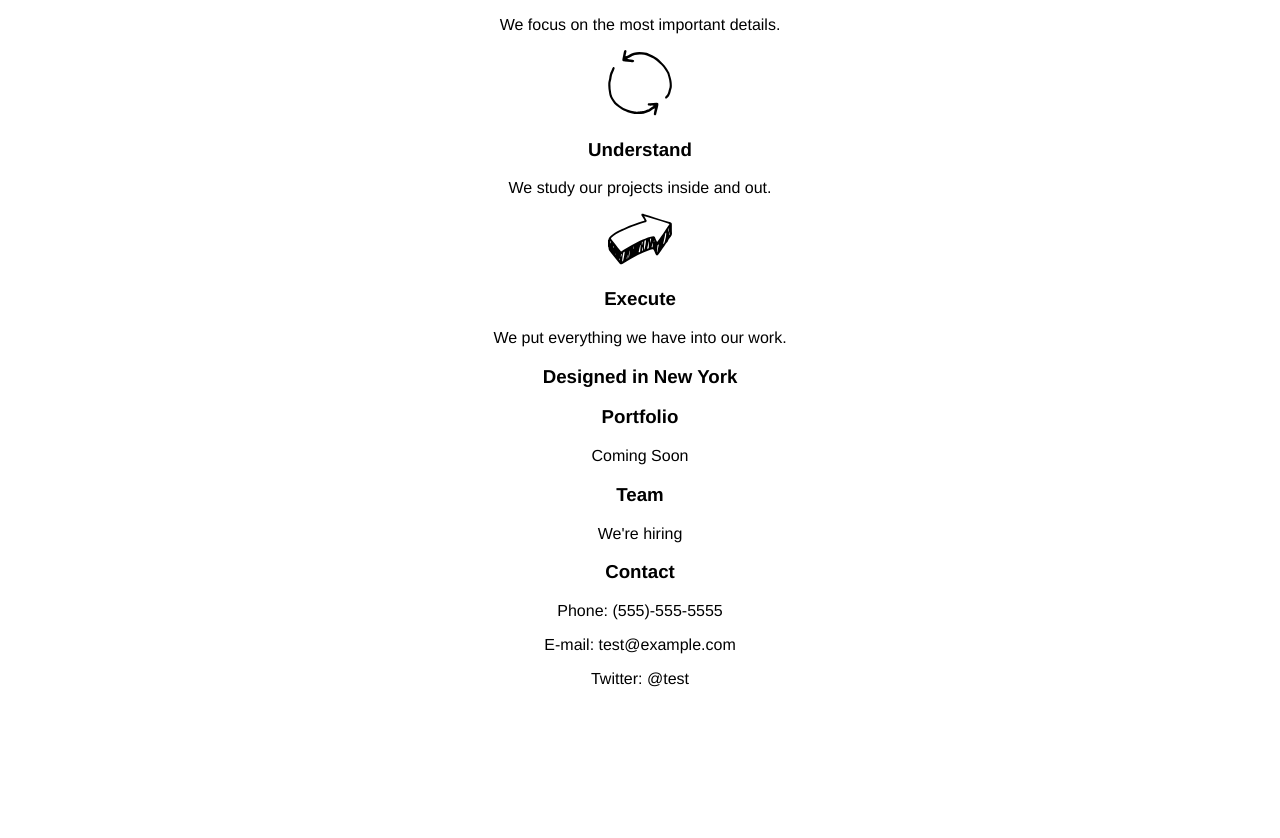
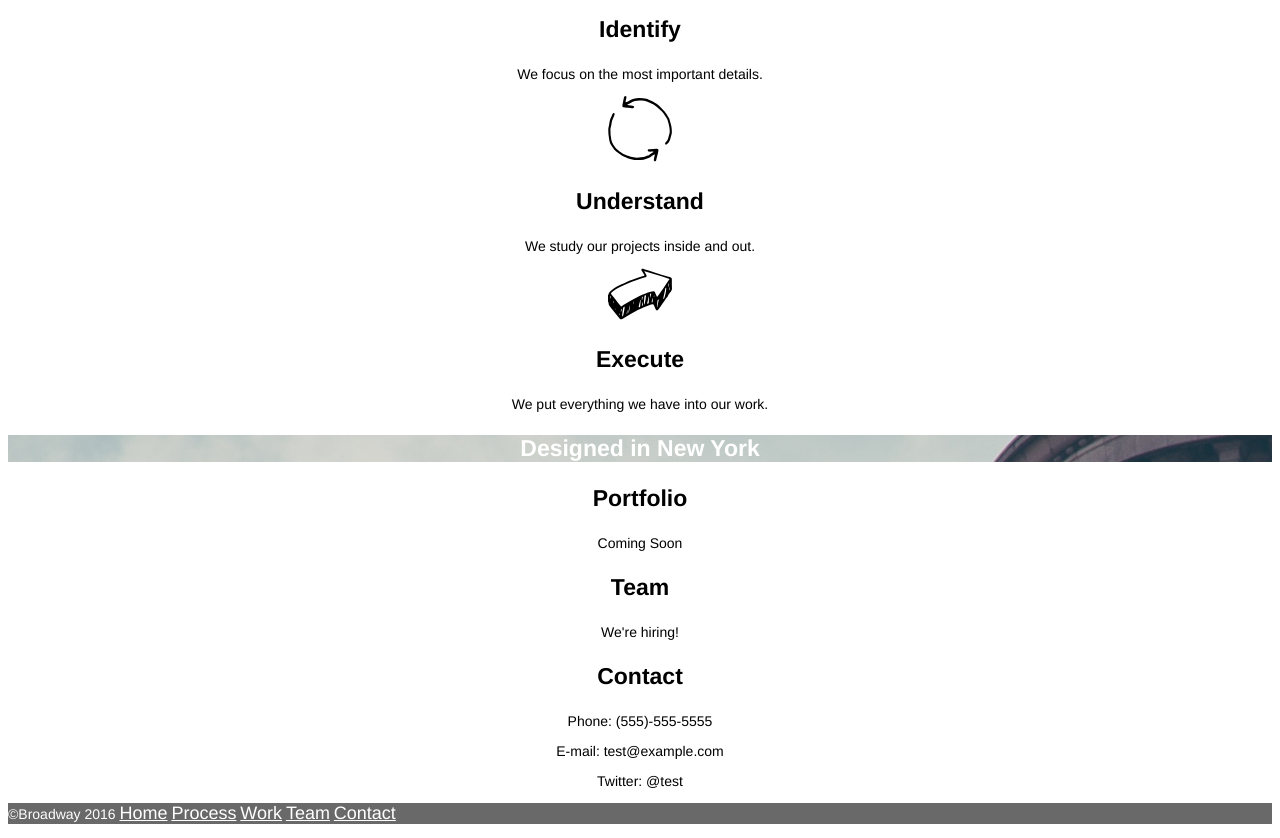
Before and after one commit to ayeshamcgowan/Broadway, a plain HTML site: page index.html in a window 1280 px wide. Shown: the part 414-1252 px from the top of the page. Before the commit the page ends 1118 px from the top, so only its background shows below. Drawn offline with Linux system fonts and the light colour scheme.

Commit message:
EVERYTHING IS AWESOME. Put in the last of the styling, checked the spelling and punctuation. Good to go

```diff
--- a/index.html
+++ b/index.html
@@ -37,13 +37,19 @@
       <h3>Portfolio</h3>
       <p>Coming Soon</p>
       <h3>Team</h3>
-      <p>We're hiring</p>
+      <p>We're hiring!</p>
     </div>
     <div id="contact">
       <h3>Contact</h3>
       <p>Phone: (555)-555-5555</p>
       <p>E-mail: test@example.com</p>
       <p>Twitter: @test</p>
-
-  </body>
+    <div id="footer">
+      <p>©Broadway 2016
+        <a href="#header">Home</a>
+        <a href="#process">Process</a>
+        <a href="#comingsoon">Work</a>
+        <a href="#comingsoon">Team</a>
+        <a href="#contact">Contact</a></p>
+      </div>
 </html>
--- a/resources/css/style.css
+++ b/resources/css/style.css
@@ -9,9 +9,39 @@ body{
 ul{
   list-style: none;
 }
-
+a{
+  font-size: 18px;
+  color:white;
+}
 h1{
   font-size: 70px;
   font-weight: bold;
   color: white;
 }
+
+h2{
+  font-size: 32px;
+  font-weight: bold;
+}
+
+h3{
+  font-size: 23px;
+  font-weight: bold;
+}
+
+p{
+  font-size: 14px;
+}
+#designed{
+  font-size 23px;
+  font-weight: bold;
+  color: white;
+  background-image: url('../images/the-flatiron-building.png');
+}
+
+#footer{
+  font-size: 11px;
+  color: white;
+  background-color: dimgray;
+  text-align: left;
+}
```
